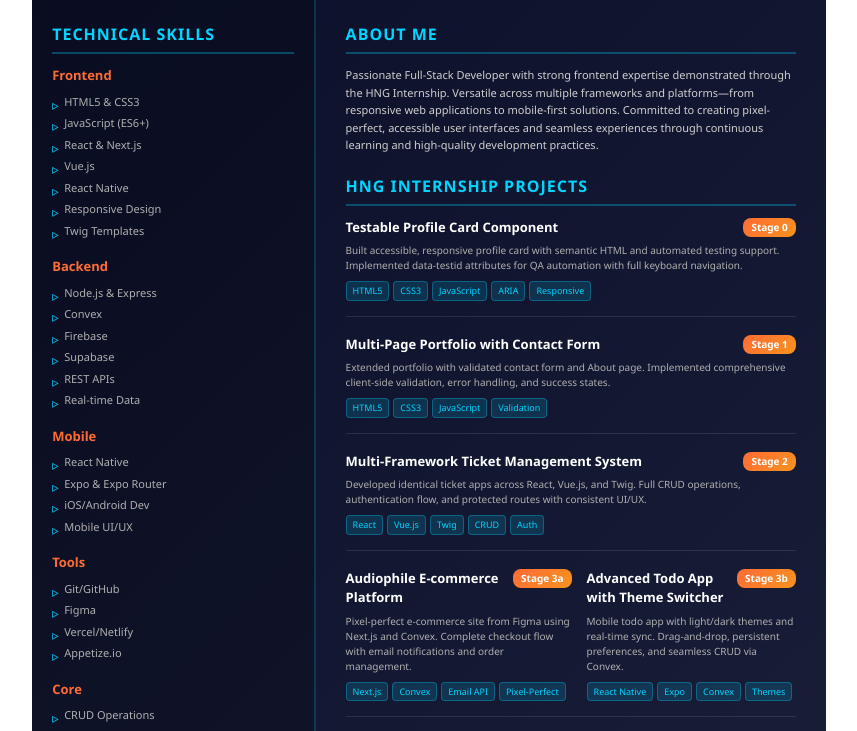
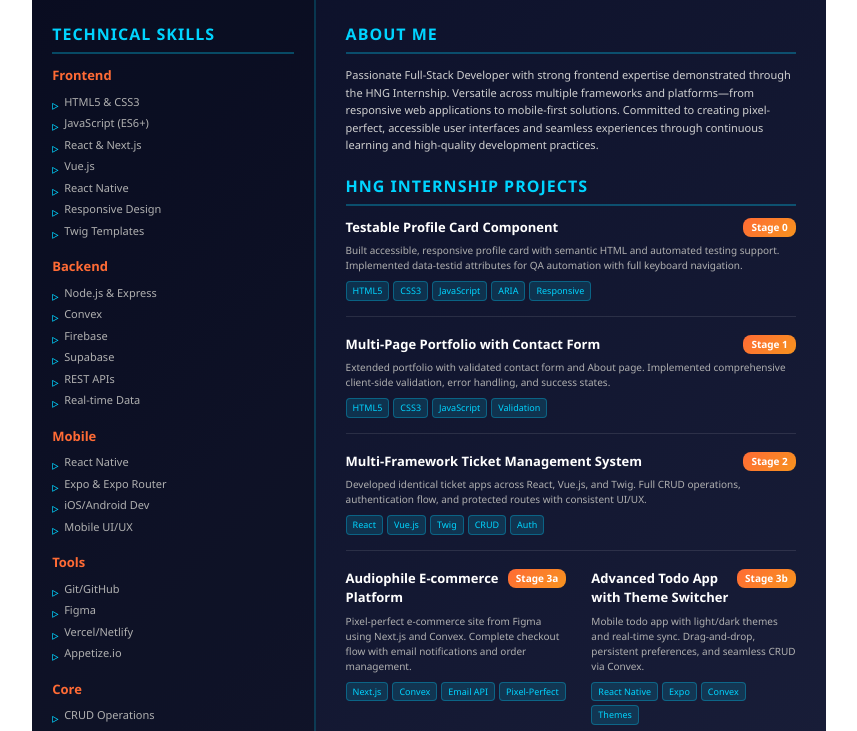
Before and after one commit to ALADETAN-IFE/Hng-Frontend-Resume, a plain HTML site: page resumeFormat.html in a window 1280 px wide. Shown: the part 150-881 px from the top of the page, without its empty margins (211-1068 px from the left). Drawn offline with Linux system fonts and the light colour scheme.

Commit message:
Update padding in project item styling in resumeFormat.html

```diff
--- a/resumeFormat.html
+++ b/resumeFormat.html
@@ -196,7 +196,7 @@
             & .project-item:first-child {
                 margin-bottom: 18px;
                 padding-bottom: 15px;
-                padding-right: 15px;
+                padding-right: 25px;
                 border-bottom: 1px solid rgba(255, 255, 255, 0.1);
             }
 
```
